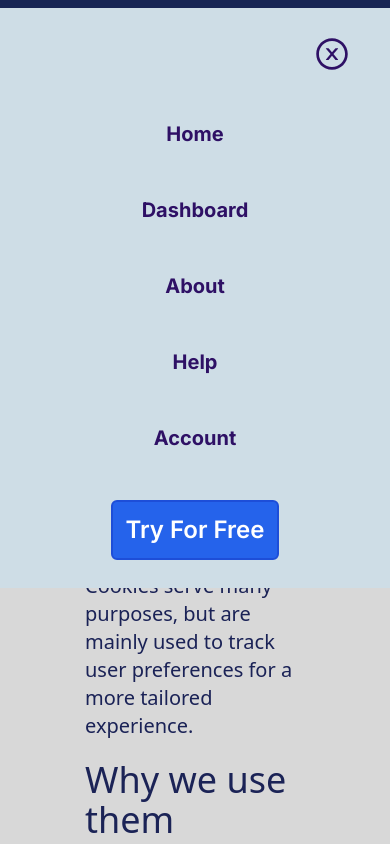
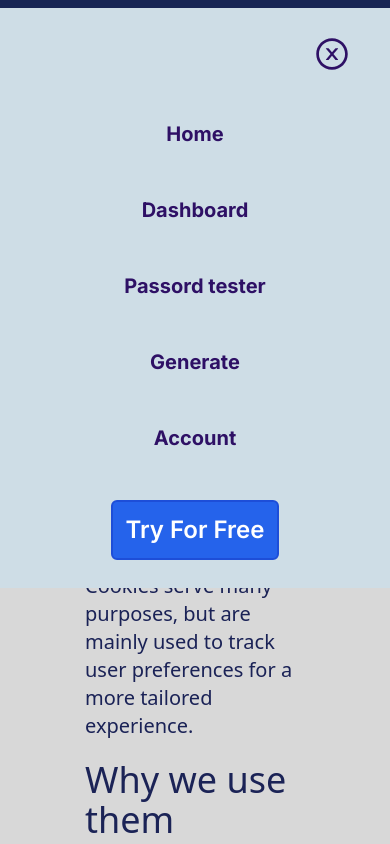
Before and after one commit to zaureqs/password-manager-client, a Next.js app: page /cookiepolicy in a window 390 px wide. Both pictures are taken after a click on the icon 356 px from the left and 40 px from the top of the page. Shown: the top 844 px of the page. Built offline with nearby package versions, Linux system fonts and the light colour scheme; no server answers.

Commit message:
navbar updated

```diff
--- a/src/components/Navbar.jsx
+++ b/src/components/Navbar.jsx
@@ -99,10 +99,10 @@ const Navbar = () => {
                 <a href="/dashboard">Dashboard</a>
               </li>
               <li className="hover:text-indigo-300 hover:underline">
-                <a href="/about">About</a>
+                <a href="/passwordstrength">Passord tester</a>
               </li>
               <li className="hover:text-indigo-300 hover:underline">
-                <a href="/help">Help</a>
+                <a href="/passwordgenerator">Generate</a>
               </li>
               <li className="hover:text-indigo-400 hover:underline">
                 <a href="/account">Account</a>
```
